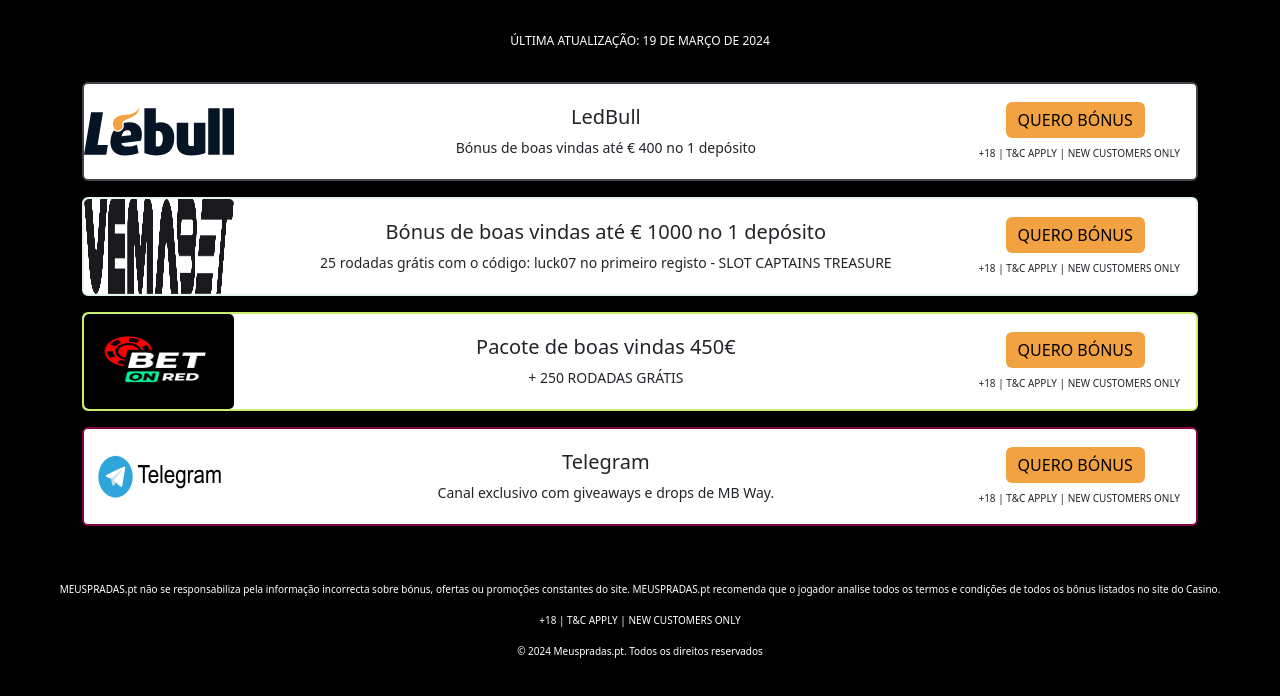
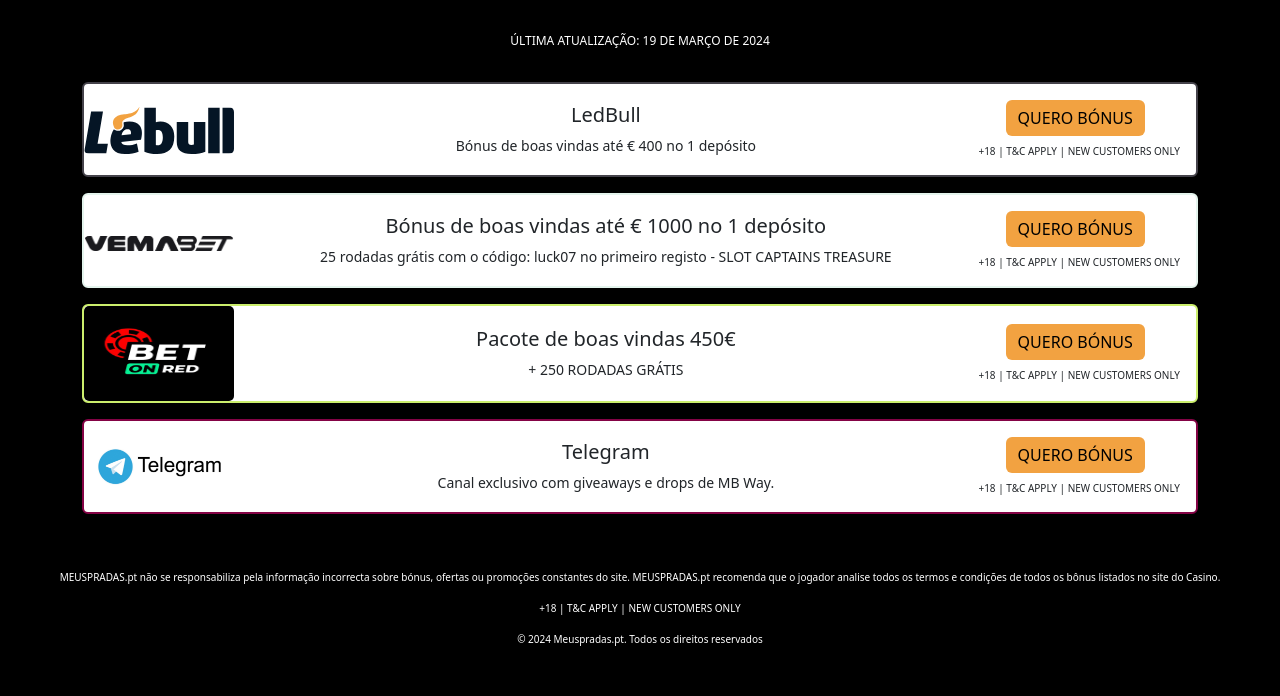
Before and after one commit to pmbaldaia/meuspradas, a React (Create React App) app: page / in a window 1280 px wide. Both pictures are taken after a click on the button "Confirmar". Shown: the top 696 px of the page. Built offline with nearby package versions, Linux system fonts and the light colour scheme.

Commit message:
updateVemapostarLOGO

```diff
--- a/src/components/cards.tsx
+++ b/src/components/cards.tsx
@@ -50,7 +50,7 @@
                         <Card className="card-custom" style={{ border: `2px solid ${getRandomColor()}` }}>
                             <Row className="align-items-center">
                                 <Col xs={12} md={2} className="text-md-start text-center order-md-1 order-1">
-                                    <Card.Img className="card-image" src={card.imgSrc} style={{ maxWidth: '150px' }} />
+                                    <Card.Img className="card-image" src={card.imgSrc} style={{ maxWidth: '150px', maxHeight: 'fit-content' }} />
                                 </Col>
                                 <Col xs={12} md className="text-center order-md-2 order-2">
                                     <Card.Body>
```
